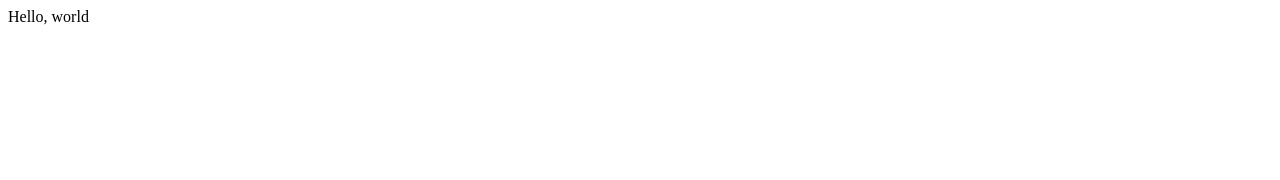
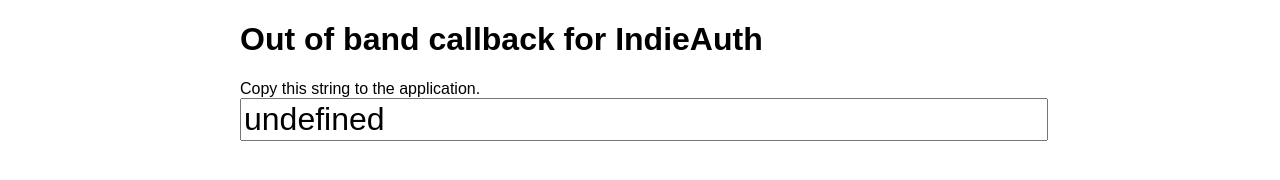
Before and after one commit to kylewm/oob, a plain HTML site: page index.html in a window 1280 px wide. Drawn offline with Linux system fonts and the light colour scheme.

Commit message:
get a code from the query string and show it on the page

```diff
--- a/index.html
+++ b/index.html
@@ -2,8 +2,58 @@
 <html>
   <head>
     <meta charset="utf-8">
+
+    <style>
+
+     body {
+         font-family: sans-serif;
+         max-width: 800px;
+         margin: 0 auto;
+     }
+     #indieauth-code {
+         width: 100%;
+         font-size: 2em;
+     }
+
+    </style>
+
+    <script>
+
+     function parseQueryString() {
+         var result = {};
+         var args = window.location.search.substring(1).split("&");
+         for (var i = 0 ; i < args.length ; i++) {
+             var arg = args[i];
+             if (arg.indexOf("=") == -1) {
+                 result[decodeURIComponent(arg)] = true;
+             } else {
+                 var kv = arg.split("=", 2);
+                 result[decodeURIComponent(kv[0])] = decodeURIComponent(kv[1]);
+             }
+         }
+         return result;
+     }
+
+     window.onload = function() {
+         var input = document.getElementById("indieauth-code");
+         input.onclick = function() {
+             this.select();
+         };
+
+         var args = parseQueryString();
+         input.value = args["code"];
+     };
+
+    </script>
+
+
   </head>
   <body>
-    Hello, world
+    <h1>Out of band callback for IndieAuth</h1>
+    <p>
+        Copy this string to the application.
+        <input id="indieauth-code"/>
+    </p>
+
   </body>
 </html>
```
